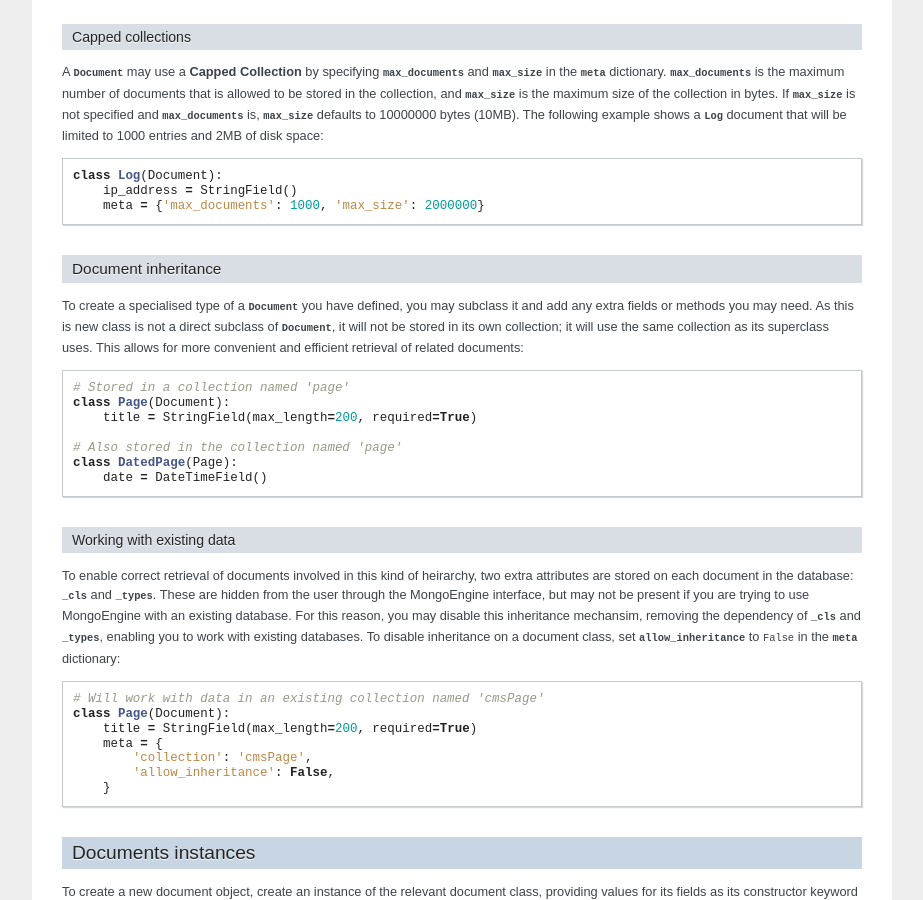
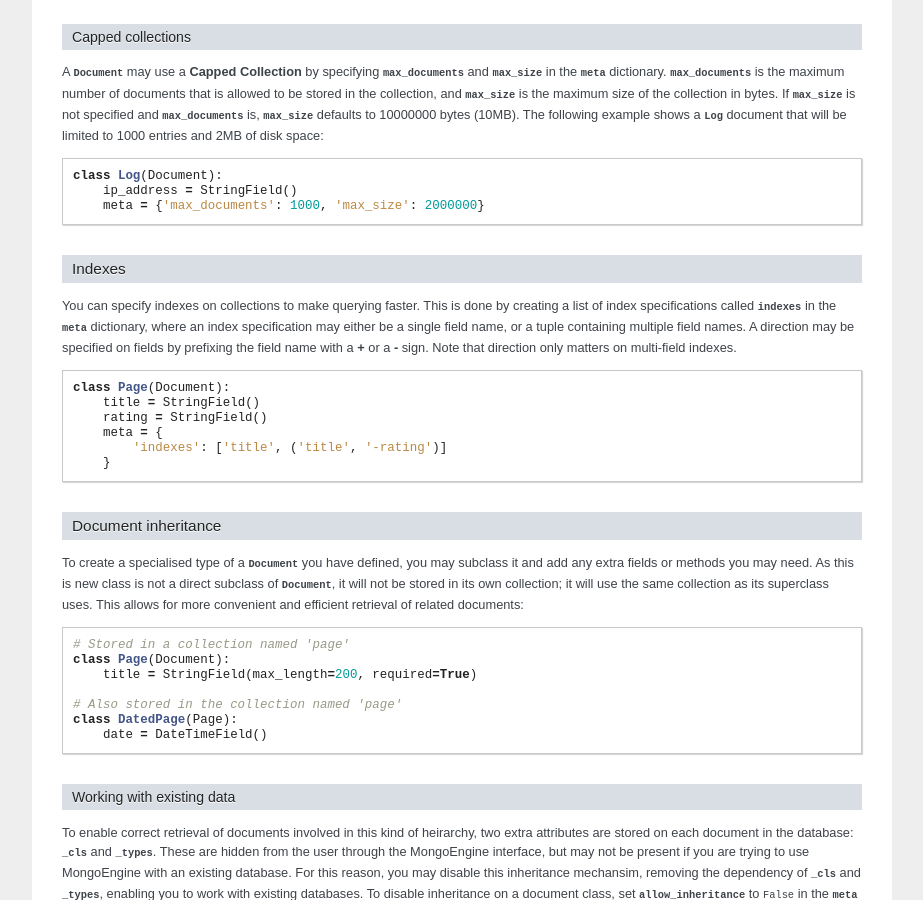
Before and after one commit to MongoEngine/mongoengine, a Sphinx documentation site: the page built from docs/userguide.rst, in a window 1280 px wide and 900 px high, scrolled down 2514 px. Shown: the whole window, without its empty margins (198-1121 px from the left). Built offline with Sphinx 7.4.7, drawn with Linux system fonts in a browser that asks for light colours; pages that are not in the unit, such as notebooks, are missing from menus.

Commit message:
Added indexes and Django use to docs

```diff
--- a/docs/userguide.rst
+++ b/docs/userguide.rst
@@ -167,6 +167,22 @@ The following example shows a :class:`Log` document that will be limited to
     class Log(Document):
         ip_address = StringField()
         meta = {'max_documents': 1000, 'max_size': 2000000}
+
+Indexes
+-------
+You can specify indexes on collections to make querying faster. This is done
+by creating a list of index specifications called :attr:`indexes` in the
+:attr:`~Document.meta` dictionary, where an index specification may either be
+a single field name, or a tuple containing multiple field names. A direction
+may be specified on fields by prefixing the field name with a **+** or a **-**
+sign. Note that direction only matters on multi-field indexes. ::
+
+    class Page(Document):
+        title = StringField()
+        rating = StringField()
+        meta = {
+            'indexes': ['title', ('title', '-rating')]
+        }
 
 Document inheritance
 --------------------
```
Also changed, not shown: docs/django.rst (added, +29 -0 lines), 1 other file.
